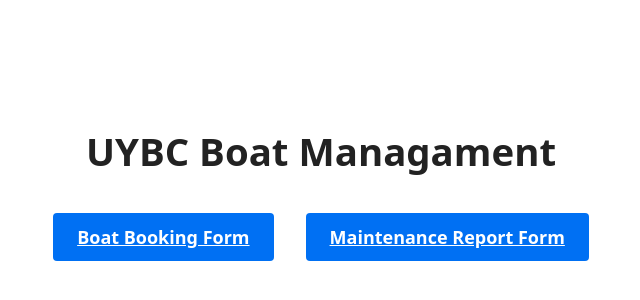
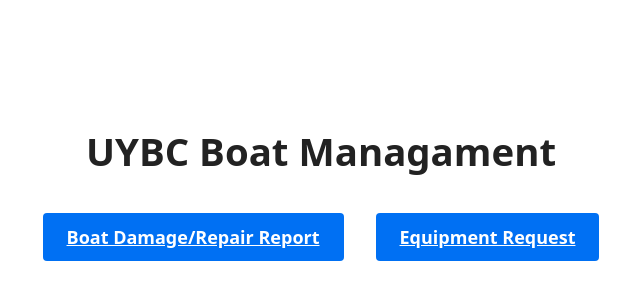
Before and after one commit to benwalker226/uybc-boats, a Next.js app: page / in a window 1280 px wide. Shown: the part 92-392 px from the top of the page, without its empty margins (319-959 px from the left). Built offline with nearby package versions, Linux system fonts and the light colour scheme.

Commit message:
fix: update form titles and success messages to reflect boat damage/repair and equipment requests
Co-authored-by: Genie <genie@cosine.sh>

```diff
--- a/pages/booking.tsx
+++ b/pages/booking.tsx
@@ -32,13 +32,13 @@ export default function Booking() {
   return (
     <>
       <Head>
-        <title>Boat Booking Form | UYBC Boat Managament</title>
+        <title>Boat Damage/Repair Report | UYBC Boat Managament</title>
       </Head>
       <main className="main-center-container">
         {!submitted ? (
           <div className="form-box">
             <form onSubmit={handleSubmit}>
-              <h1>Boat Booking Form</h1>
+              <h1>Boat Damage/Repair Report</h1>
               <input
                 type="text"
                 name="name"
@@ -68,7 +68,7 @@ export default function Booking() {
             </form>
           </div>
         ) : (
-          <div className="success-message">Thank you for your boat booking request!</div>
+          <div className="success-message">Thank you for your boat damage/repair report!</div>
         )}
       </main>
     </>
--- a/pages/index.tsx
+++ b/pages/index.tsx
@@ -12,12 +12,12 @@ export default function Home() {
         <div style={{ display: "flex", gap: "2rem", flexWrap: "wrap", justifyContent: "center" }}>
           <Link href="/booking" passHref legacyBehavior>
             <a className="button-primary" style={{ minWidth: 200, textAlign: "center", fontSize: 18 }}>
-              Boat Booking Form
+              Boat Damage/Repair Report
             </a>
           </Link>
           <Link href="/maintenance" passHref legacyBehavior>
             <a className="button-primary" style={{ minWidth: 200, textAlign: "center", fontSize: 18 }}>
-              Maintenance Report Form
+              Equipment Request
             </a>
           </Link>
         </div>
--- a/pages/maintenance.tsx
+++ b/pages/maintenance.tsx
@@ -32,13 +32,13 @@ export default function Maintenance() {
   return (
     <>
       <Head>
-        <title>Maintenance Report Form | UYBC Boat Managament</title>
+        <title>Equipment Request | UYBC Boat Managament</title>
       </Head>
       <main className="main-center-container">
         {!submitted ? (
           <div className="form-box">
             <form onSubmit={handleSubmit}>
-              <h1>Maintenance Report Form</h1>
+              <h1>Equipment Request</h1>
               <input
                 type="text"
                 name="name"
@@ -68,7 +68,7 @@ export default function Maintenance() {
             </form>
           </div>
         ) : (
-          <div className="success-message">Thank you for your maintenance report!</div>
+          <div className="success-message">Thank you for your equipment request!</div>
         )}
       </main>
     </>
```
